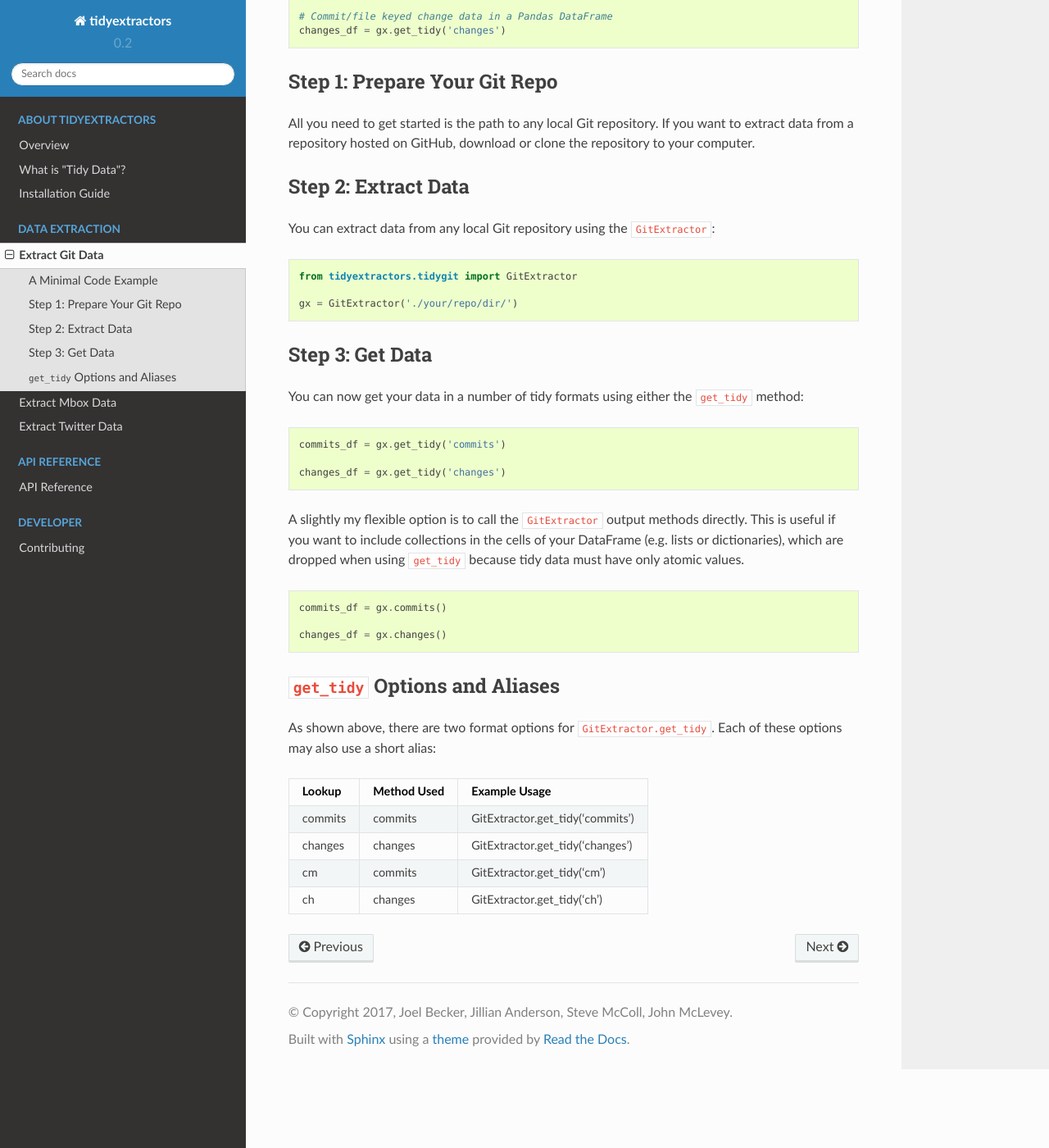
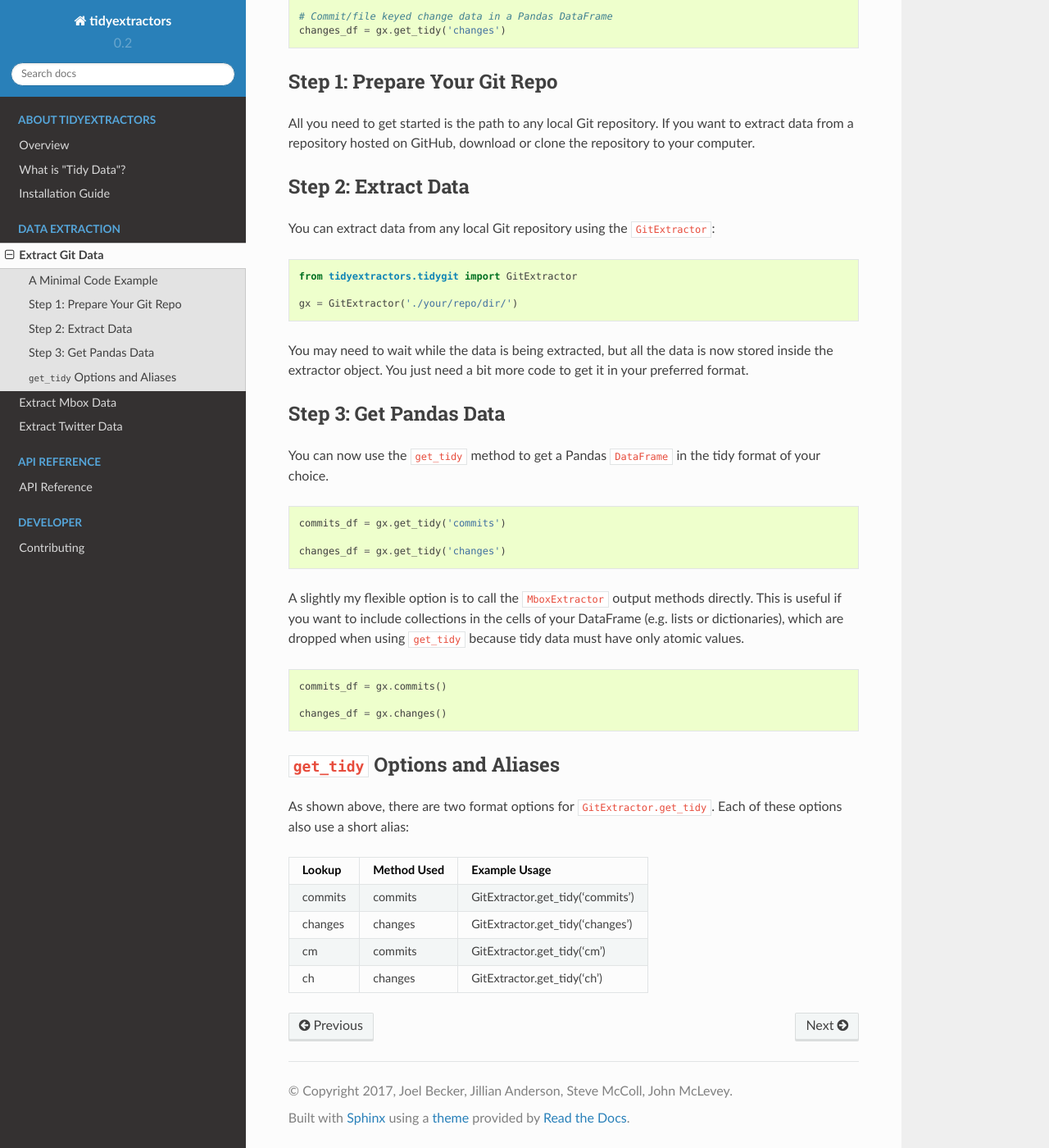
Before and after one commit to UWNETLAB/tidyextractors, a Sphinx documentation site: the page built from docs/source/git_overview.rst, in a window 1280 px wide and 1400 px high, scrolled down 424 px. Shown: the whole window at 82% size. Built offline with Sphinx 7.4.7 and the Read the Docs theme 2.0.0, drawn with Linux system fonts in a browser that asks for light colours.

Commit message:
Small changes in documentation wording

```diff
--- a/docs/source/git_overview.rst
+++ b/docs/source/git_overview.rst
@@ -2,6 +2,7 @@ Git Repository Data Extraction
 ===============================
 
 The ``tidyextractors.tidygit`` submodule lets you extract Git log data from a local Git repository. This page will guide you through the process.
+
 
 A Minimal Code Example
 ------------------------------
@@ -35,11 +36,12 @@ You can extract data from any local Git repository using the ``GitExtractor``:
 
   gx = GitExtractor('./your/repo/dir/')
 
+You may need to wait while the data is being extracted, but all the data is now stored inside the extractor object. You just need a bit more code to get it in your preferred format.
 
-Step 3: Get Data
+Step 3: Get Pandas Data
 --------------------------
 
-You can now get your data in a number of tidy formats using either the ``get_tidy`` method:
+You can now use the ``get_tidy`` method to get a Pandas ``DataFrame`` in the tidy format of your choice.
 
 .. code-block:: python
 
@@ -47,7 +49,7 @@ You can now get your data in a number of tidy formats using either the ``get_tid
 
   changes_df = gx.get_tidy('changes')
 
-A slightly my flexible option is to call the ``GitExtractor`` output methods directly. This is useful if you want to include collections in the cells of your DataFrame (e.g. lists or dictionaries), which are dropped when using ``get_tidy`` because tidy data must have only atomic values.
+A slightly my flexible option is to call the ``MboxExtractor`` output methods directly. This is useful if you want to include collections in the cells of your DataFrame (e.g. lists or dictionaries), which are dropped when using ``get_tidy`` because tidy data must have only atomic values.
 
 .. code-block:: python
 
--- a/docs/source/install.rst
+++ b/docs/source/install.rst
@@ -1,4 +1,4 @@
 Installation
 =====================
 
-In the near future, ``tidyextractors`` will be distributed on PyPI and accessible via ``pip``. For now, clone the repository and run ``pip install -e .`` in the cloned directory.
+In the near future, ``tidyextractors`` will be distributed on PyPI and accessible via ``pip``. For now, clone the project's `GitHub repository <https://github.com/networks-lab/tidyextractors>`_ and run ``pip install -e .`` in the cloned directory.
--- a/docs/source/mbox_overview.rst
+++ b/docs/source/mbox_overview.rst
@@ -47,10 +47,12 @@ Once you have consolidated your Mbox files, you can extract data from them using
   # Only one mbox file
   mx = MboxExtractor('./your/mbox/dir/file1.mbox')
 
-Step 3: Get Data
+You may need to wait while the data is being extracted, but all the data is now stored inside the extractor object. You just need a bit more code to get it in your preferred format.
+
+Step 3: Get Pandas Data
 --------------------------
 
-You can now get your data in a number of tidy formats using either the ``get_tidy`` method:
+You can now use the ``get_tidy`` method to get a Pandas ``DataFrame`` in the tidy format of your choice.
 
 .. code-block:: python
 
--- a/docs/source/twitter_overview.rst
+++ b/docs/source/twitter_overview.rst
@@ -63,10 +63,12 @@ Once you have your API credentials, you can extract user data with the ``Twitter
 
   tx = TwitterExtractor(users, **credentials)
 
-Step 3: Get Data
+You may need to wait while the data is being extracted, but all the data is now stored inside the extractor object. You just need a bit more code to get it in your preferred format.
+
+Step 3: Get Pandas Data
 --------------------------
 
-You can now get your data in a number of tidy formats using either the ``get_tidy`` method:
+You can now use the ``get_tidy`` method to get a Pandas ``DataFrame`` in the tidy format of your choice.
 
 .. code-block:: python
 
```
Also changed, not shown: other parts of docs/source/git_overview.rst (+1 -1 lines).
